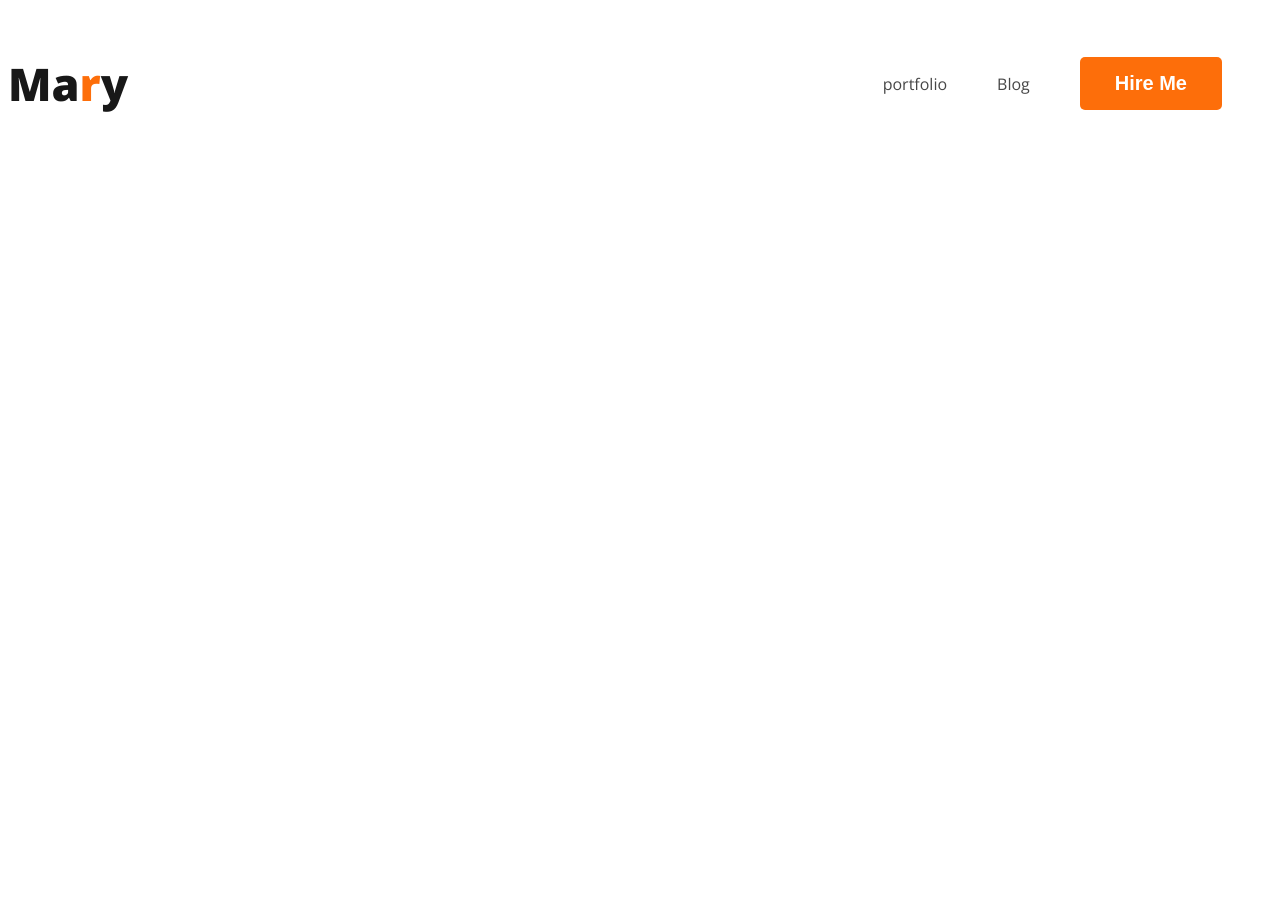
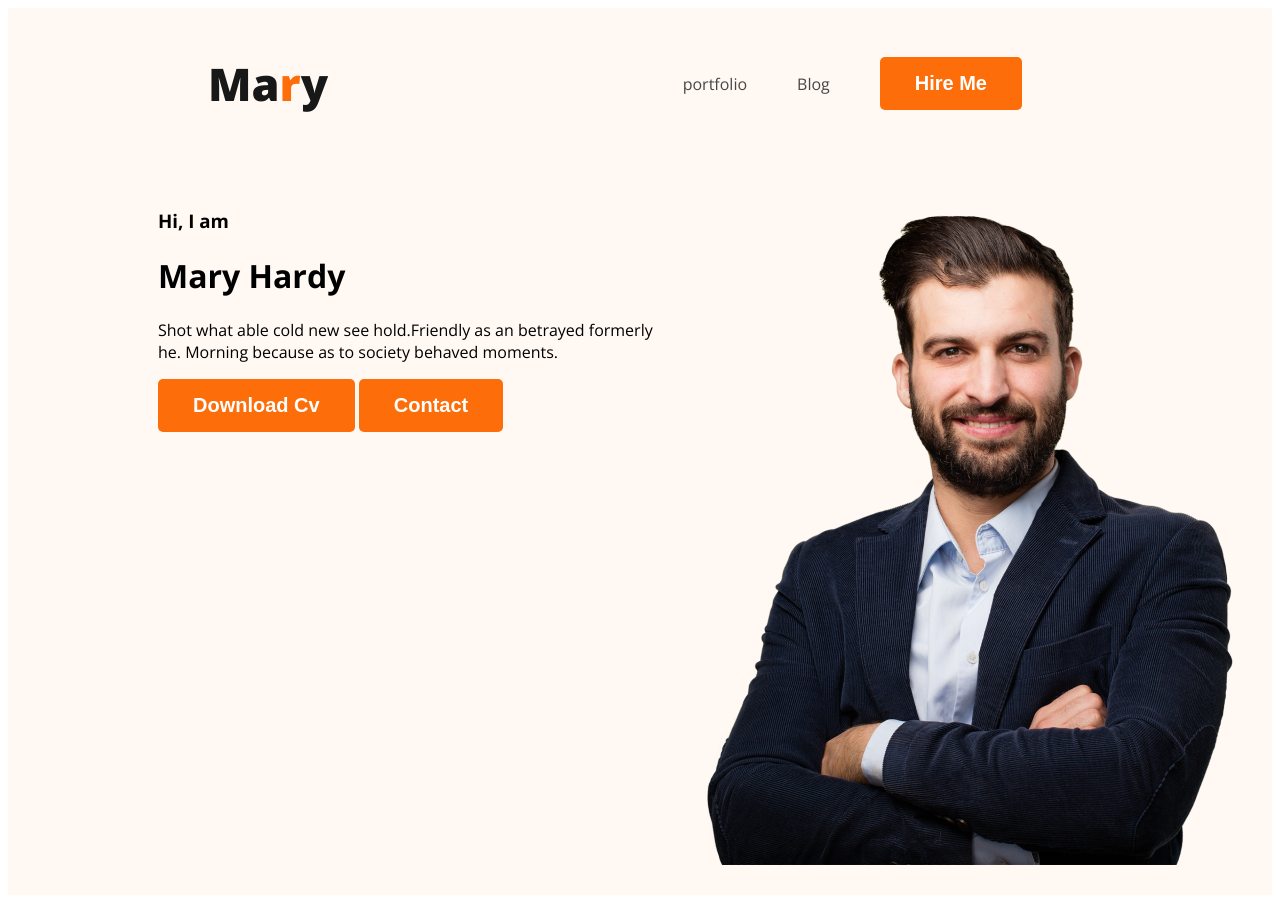
Before and after one commit to Abdullah3d/webdeveloper-porttfolio, a plain HTML site: page index.html in a window 1280 px wide. Before the commit the page ends 800 px from the top, so only its background shows below. Drawn offline with nearby package versions, Linux system fonts and the light colour scheme.

Commit message:
banner content added

```diff
--- a/index.html
+++ b/index.html
@@ -10,7 +10,7 @@
 
 
     <link rel="stylesheet" href="styles/portfolio.css">
-    <header>
+    <header class="header">
         <nav>
             <h3 class="nav-title">Ma<span class="text-primary">r</span>y</h3>
             <ul>
@@ -19,6 +19,16 @@
                 <li><button class="btn-primary">Hire Me</button></li>
             </ul>
         </nav>
+        <div class="banner">
+            <div>
+                <h3 class="banner-greeting">Hi, I  am</h3>
+                <h1 class="banner-title">Mary Hardy</h1>
+                <p>Shot what able cold new see hold.Friendly as an betrayed formerly he. Morning because as to society behaved moments.</p>
+                <button class="btn-primary">Download Cv</button>
+                <button class="btn-primary">Contact</button>
+            </div>
+            <img src="images/hardy.png"
+        </div>
 
     </header>
     <main>
--- a/styles/portfolio.css
+++ b/styles/portfolio.css
@@ -22,6 +22,7 @@ nav {
     display: flex;
     justify-content: space-between;
     align-items: center;
+    margin: 0 200px;
 }
 .nav-title{
     color: #181818;
@@ -41,3 +42,11 @@ nav a{
     text-decoration: none;
     color: #474747;
 }
+/* header reletead styles */
+.header{
+    background-color:#FFF8F3;
+}
+.banner{
+    padding: 30px 30px 30px 150px;
+    display: flex;
+}
```
